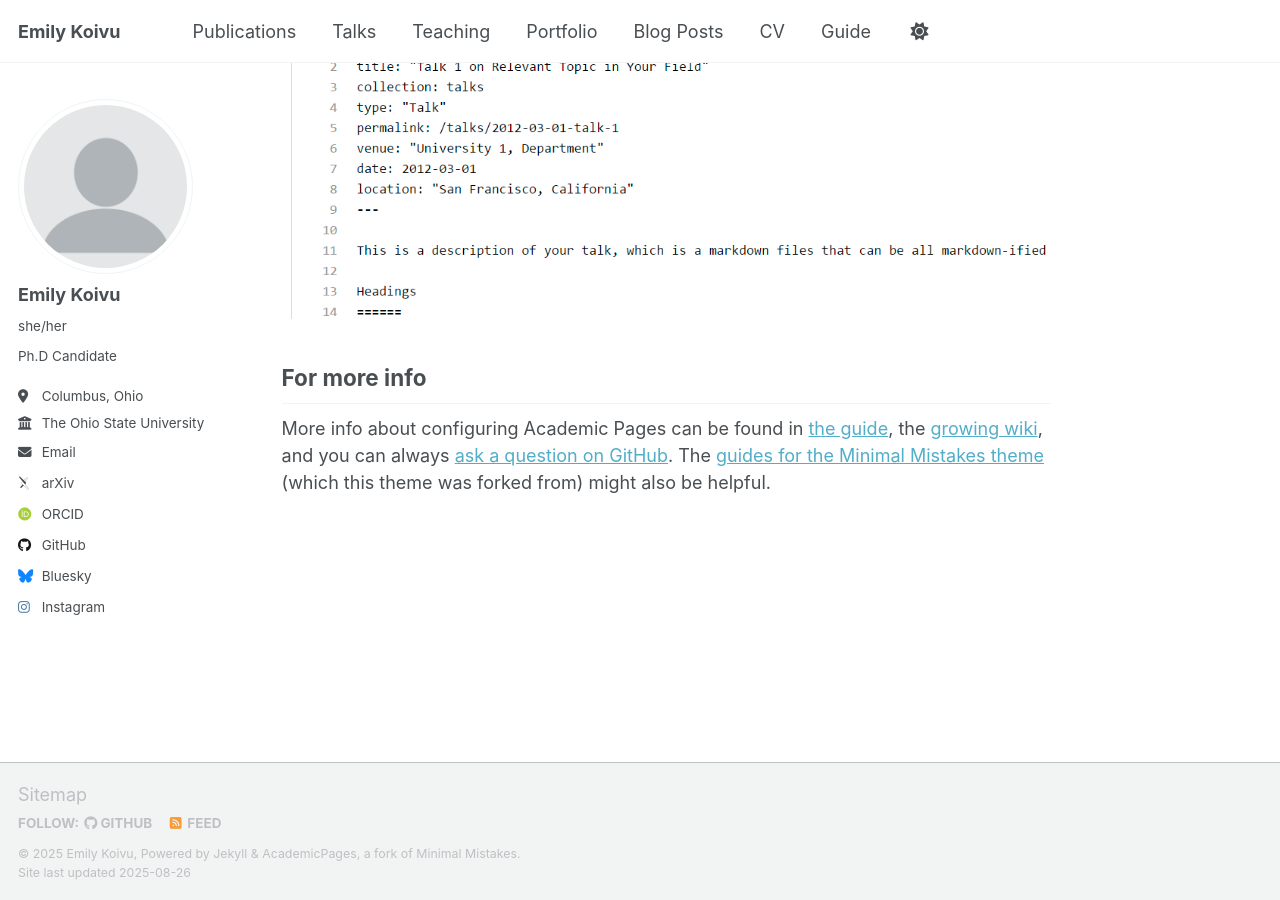
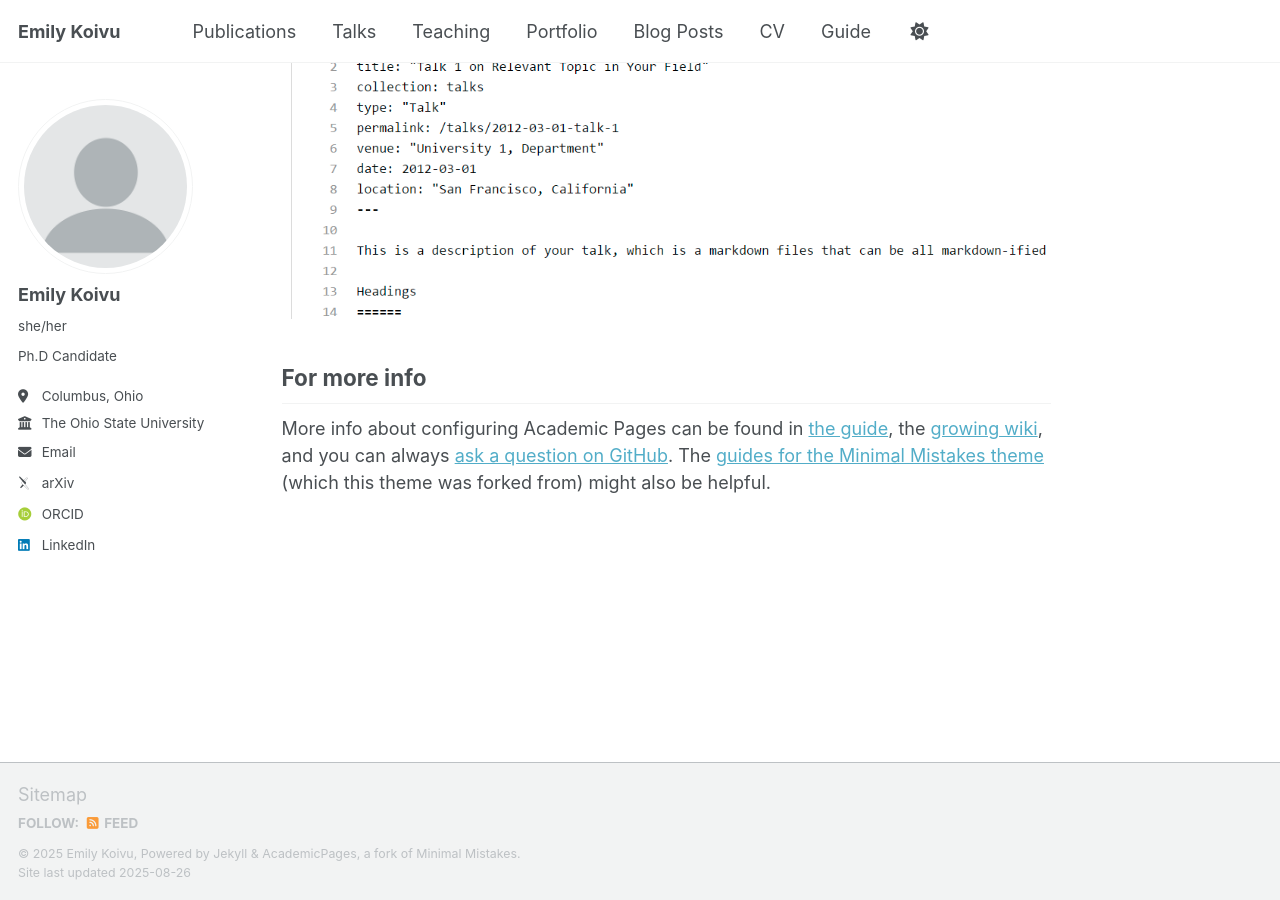
Before and after one commit to koivuemily/koivuemily.github.io, a Jekyll site: the page built from _pages/about.md, in a window 1280 px wide and 900 px high, scrolled down 2880 px. Built offline with Jekyll 4.4.1, drawn with Linux system fonts in a browser that asks for light colours; some web fonts are replaced; a script that is not in the unit is left out; part of the change alters nothing that is shown.

Commit message:
Update _config.yml

```diff
--- a/_config.yml
+++ b/_config.yml
@@ -47,22 +47,22 @@ author:
   bitbucket        : # Username - Update with your username on the site
   codepen          : # Username
   dribbble         : # Username
-  github           : "academicpages"
+  github           : #"academicpages"
   kaggle           : # Username
   stackoverflow    : # User number or user number and name (i.e., use "1" or "1/jeff-atwood")
 
   # Social media
   artstation       : # Username
-  bluesky          : "bsky.app" # Replace this with you Bluesky username
+  bluesky          : #"bsky.app" # Replace this with you Bluesky username
   facebook         : # Username
   flickr           : # Username
   foursquare       : # Username
   goodreads        : # Username
   google_plus      : # Username
   keybase          : # Username
-  instagram        : emily-koivu-76b33515b
+  instagram        : #
   lastfm           : # Username
-  linkedin         : # Username
+  linkedin         : "emily-koivu-76b33515b"
   mastodon         : # URL
   medium           : # URL
   pinterest        : # Username
```
